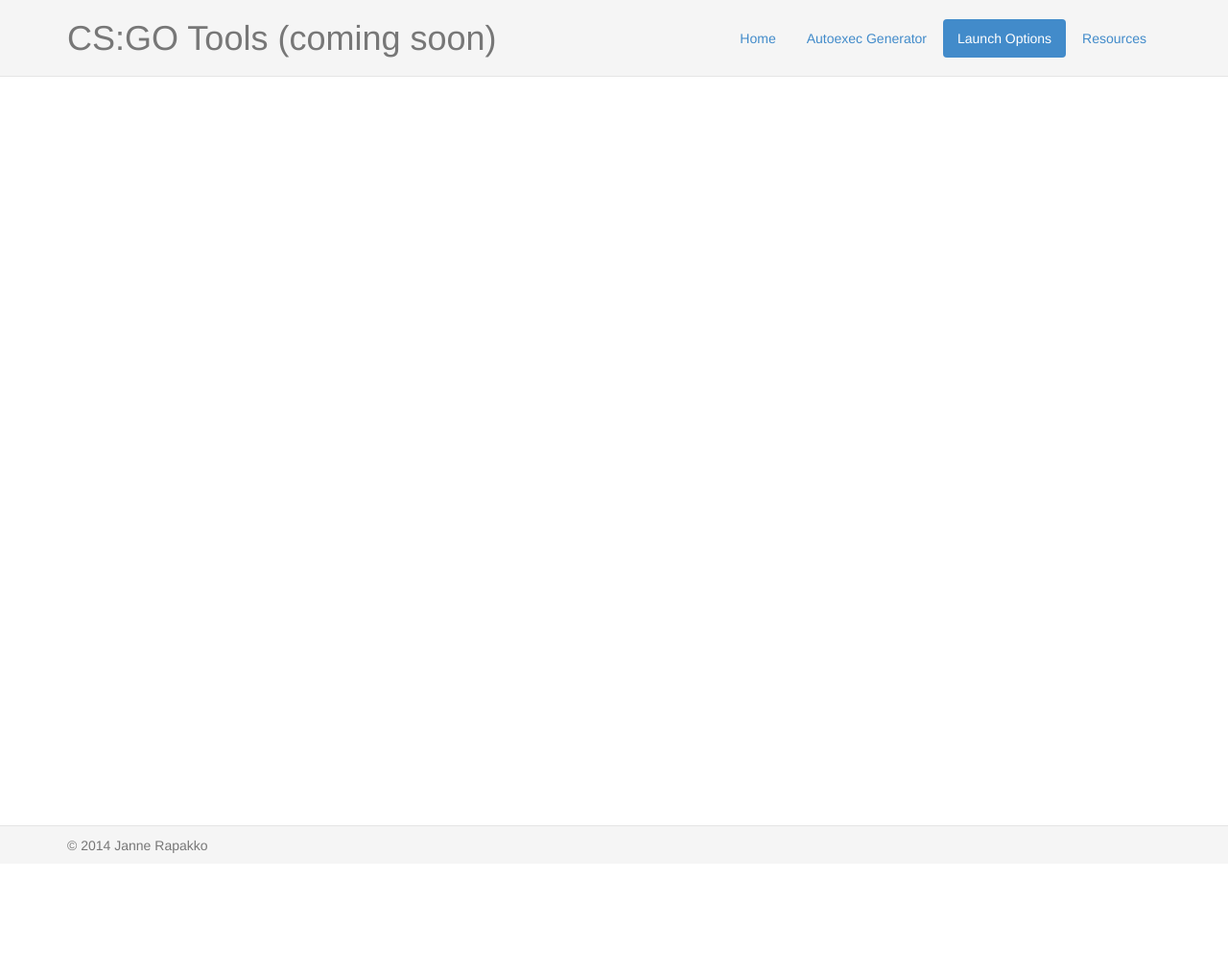
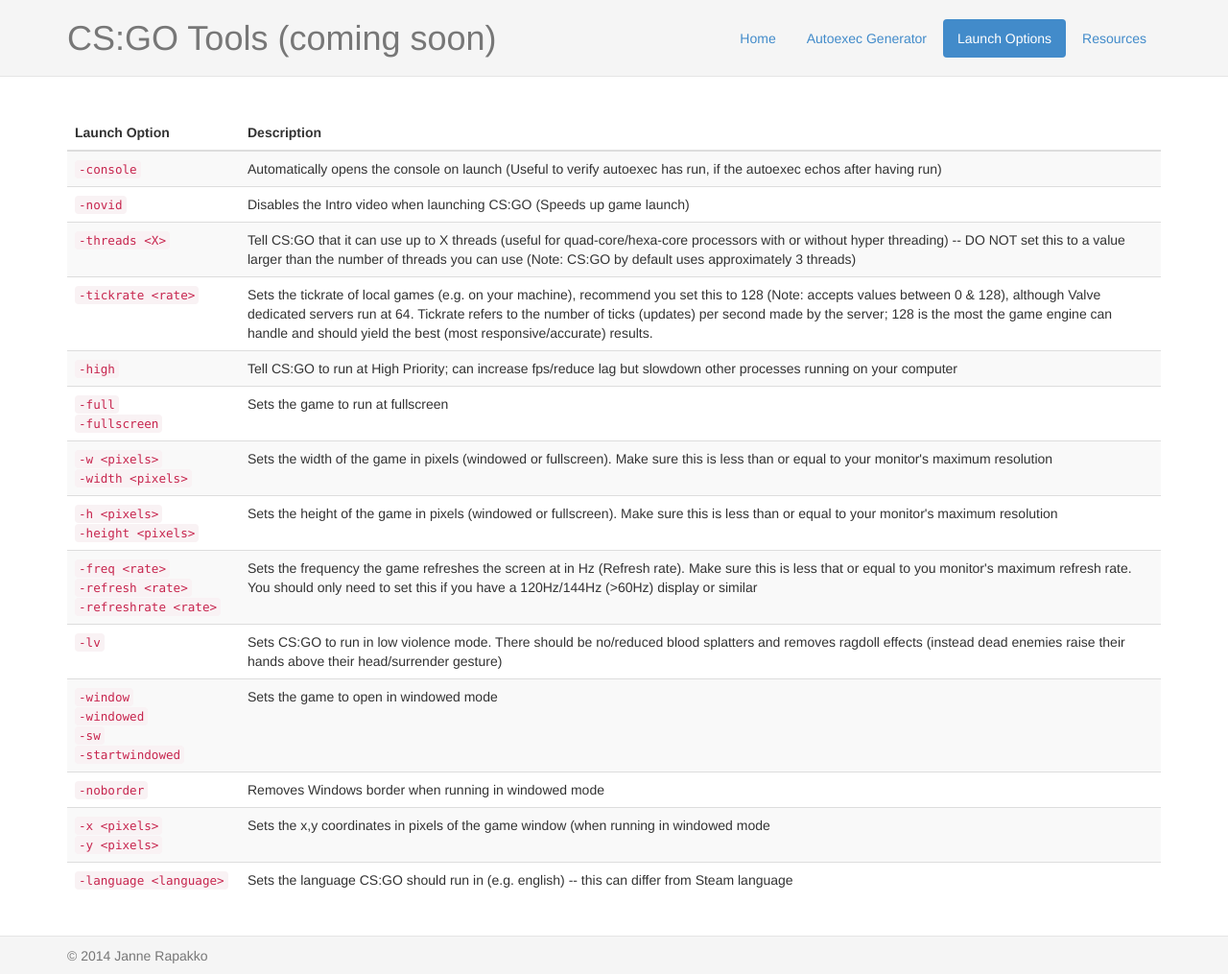
Before and after one commit to jrapakko/csgo, a Jekyll site: the page built from launch-opts/index.html, in a window 1280 px wide. Shown: the whole page at 96% size. Built offline with Jekyll 4.4.1, drawn with Linux system fonts in a browser that asks for light colours; nearby versions of some CDN libraries; before the commit the page ends 900 px from its top, so only the background shows below that.

Commit message:
Added launchopts data, added & styled launchopts page

```diff
--- /dev/null
+++ b/_data/launchopts.yml
@@ -0,0 +1,52 @@
+- opts: ["-console"]
+  desc: "Automatically opens the console on launch (Useful to verify autoexec has run, if the autoexec echos after having run)"
+
+- opts: ["-novid"]
+  desc: "Disables the Intro video when launching CS:GO (Speeds up game launch)"
+
+- opts: ["-threads &lt;X&gt;"]
+  desc: |
+    Tell CS:GO that it can use up to X threads (useful for quad-core/hexa-core processors with or without hyper threading) --
+    DO NOT set this to a value larger than the number of threads you can use (Note: CS:GO by default uses approximately 3 threads)
+
+- opts: ["-tickrate &lt;rate&gt;"]
+  desc: |
+    Sets the tickrate of local games (e.g. on your machine), recommend you set this to 128 (Note: accepts values between 0 & 128),
+    although Valve dedicated servers run at 64. Tickrate refers to the number of ticks (updates) per second made by the server;
+    128 is the most the game engine can handle and should yield the best (most responsive/accurate) results.
+
+- opts: ["-high"]
+  desc: |
+    Tell CS:GO to run at High Priority; can increase fps/reduce lag but slowdown other processes running on your computer
+
+- opts: ["-full","-fullscreen"]
+  desc: "Sets the game to run at fullscreen"
+
+- opts: ["-w &lt;pixels&gt;","-width &lt;pixels&gt;"]
+  desc: "Sets the width of the game in pixels (windowed or fullscreen). Make sure this is less than or equal to your monitor's maximum resolution"
+
+- opts: ["-h &lt;pixels&gt;","-height &lt;pixels&gt;"]
+  desc: "Sets the height of the game in pixels (windowed or fullscreen). Make sure this is less than or equal to your monitor's maximum resolution"
+
+- opts: ["-freq &lt;rate&gt;","-refresh &lt;rate&gt;","-refreshrate &lt;rate&gt;"]
+  desc: |
+    Sets the frequency the game refreshes the screen at in Hz (Refresh rate).
+    Make sure this is less that or equal to you monitor's maximum refresh rate.
+    You should only need to set this if you have a 120Hz/144Hz (>60Hz) display or similar
+
+- opts: ["-lv"]
+  desc: |
+    Sets CS:GO to run in low violence mode. There should be no/reduced blood splatters and removes ragdoll effects
+    (instead dead enemies raise their hands above their head/surrender gesture)
+
+- opts: ["-window","-windowed","-sw","-startwindowed"]
+  desc: "Sets the game to open in windowed mode"
+
+- opts: ["-noborder"]
+  desc: "Removes Windows border when running in windowed mode"
+
+- opts: ["-x &lt;pixels&gt;","-y &lt;pixels&gt;"]
+  desc: "Sets the x,y coordinates in pixels of the game window (when running in windowed mode"
+
+- opts: ["-language &lt;language&gt;"]
+  desc: "Sets the language CS:GO should run in (e.g. english) -- this can differ from Steam language"
--- a/css/styles.css
+++ b/css/styles.css
@@ -67,3 +67,9 @@
         font-size: 63px;
     }
 }
+/* Launch Opt Styles (Table)
+-------------------------------------------------- */
+td.nowrap {
+    white-space: nowrap;
+    min-width: 180px;
+}
--- a/launch-opts/index.html
+++ b/launch-opts/index.html
@@ -5,3 +5,23 @@
 nav_url: "/launch-opts/"
 nav_weight: 2
 ---
+<table class="table table-striped table-hover">
+    <thead>
+        <tr>
+            <th>Launch Option</th>
+            <th>Description</th>
+        </tr>
+    </thead>
+    <tbody>
+        {% for launchopt in site.data.launchopts %}
+            <tr>
+                <td class="nowrap">
+                    {%for opt in launchopt.opts %}
+                        <div><code>{{ opt }}</code></div>
+                    {% endfor %}
+                </td>
+                <td>{{ launchopt.desc }}</td>
+            </tr>
+        {% endfor %}
+    </tbody>
+</table>
```
